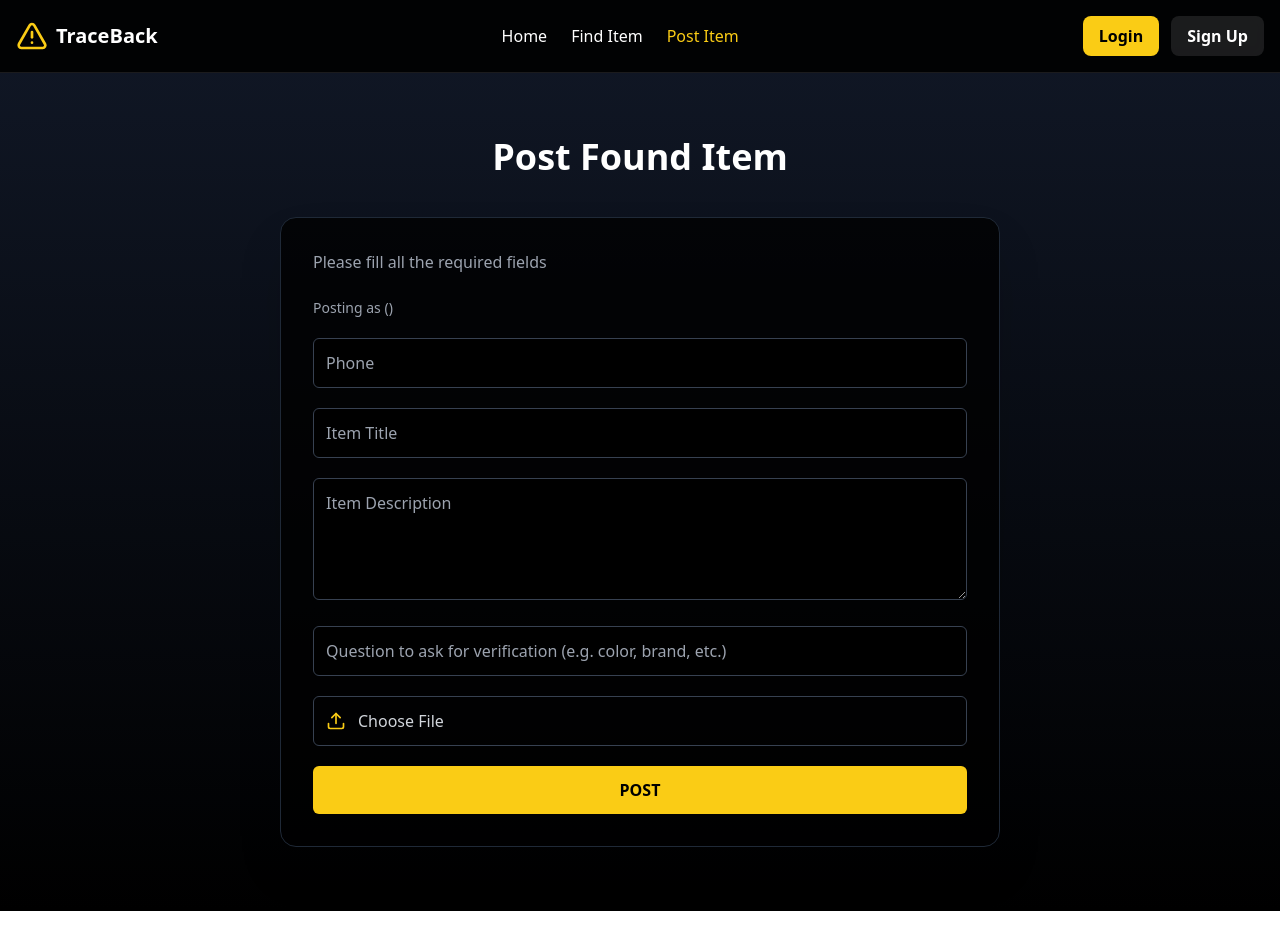
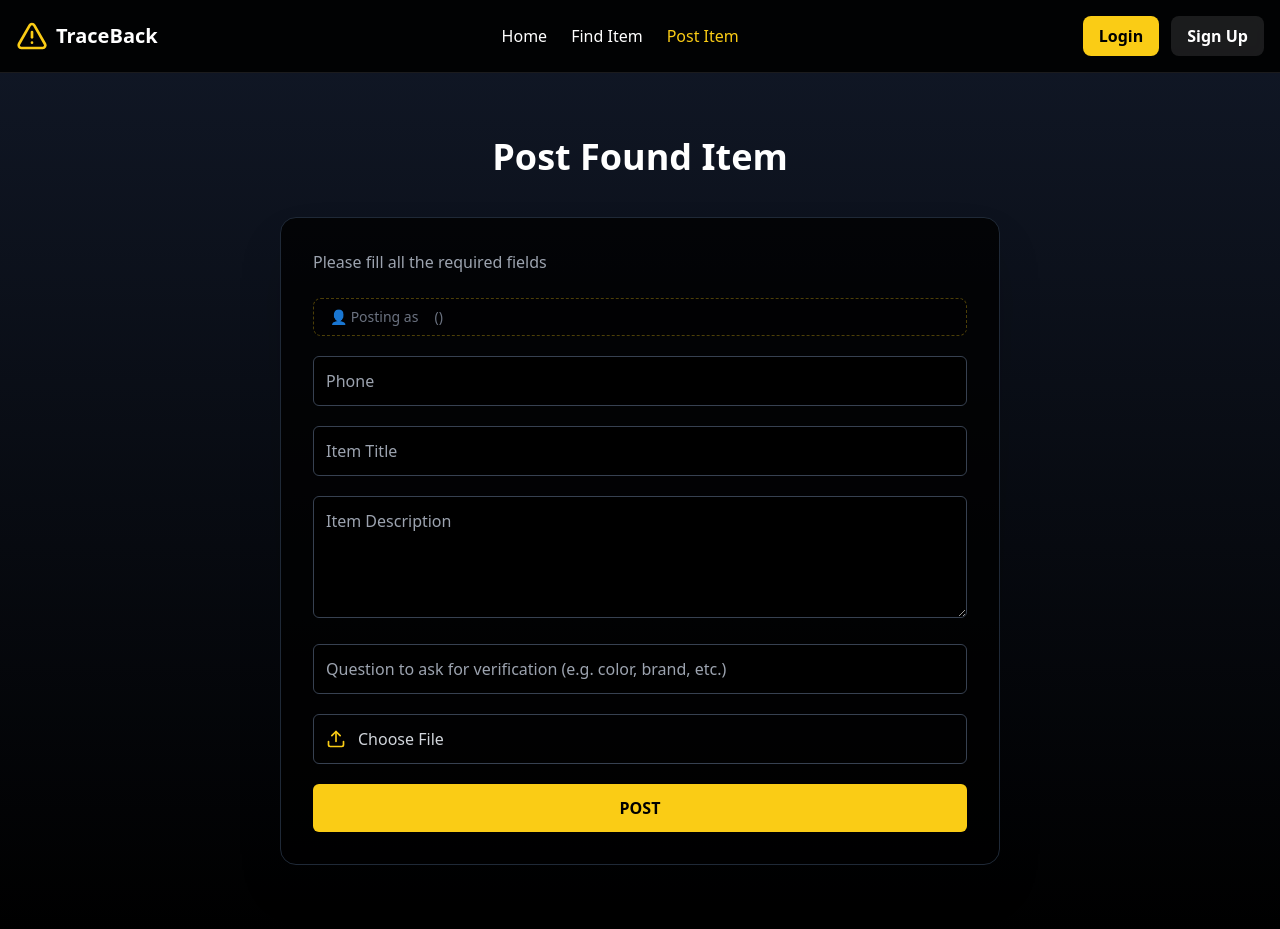
Before and after one commit to rushipatil05/TraceBack, a React (Vite) app in the folder client/: page /post in a window 1280 px wide. Built offline with nearby package versions, Linux system fonts and the light colour scheme.

Commit message:
fixing error

```diff
--- a/client/src/App.jsx
+++ b/client/src/App.jsx
@@ -7,7 +7,7 @@ import { FindItem } from "./components/FindItem.jsx";
 import { PostItem } from "./components/PostItem.jsx";
 import { AboutUs } from "./components/AboutUs.jsx";
 import Login from "./components/Login.jsx";
-import Signup from "./components/signup.jsx";
+import Signup from "./components/Signup.jsx";
 
 function App() {
   return (
--- a/client/src/components/PostItem.jsx
+++ b/client/src/components/PostItem.jsx
@@ -109,9 +109,17 @@ export function PostItem() {
           </p>
 
           <form className="space-y-5" onSubmit={handleSubmit}>
-            <div className="text-gray-400 text-sm">
-              Posting as <span className="text-yellow-400">{user?.name}</span> ({user?.email})
+            <div className="flex items-center gap-2 text-sm text-gray-300 bg-black/40 border border-dashed border-yellow-400/30 rounded-lg px-4 py-2 cursor-default select-none">
+              <span className="text-gray-500">👤 Posting as</span>
+              <span className="font-semibold text-yellow-400">
+                {user?.name}
+              </span>
+              <span className="text-gray-500">
+                ({user?.email})
+              </span>
             </div>
+
+
             <input
               type="tel"
               name="phone"
```
